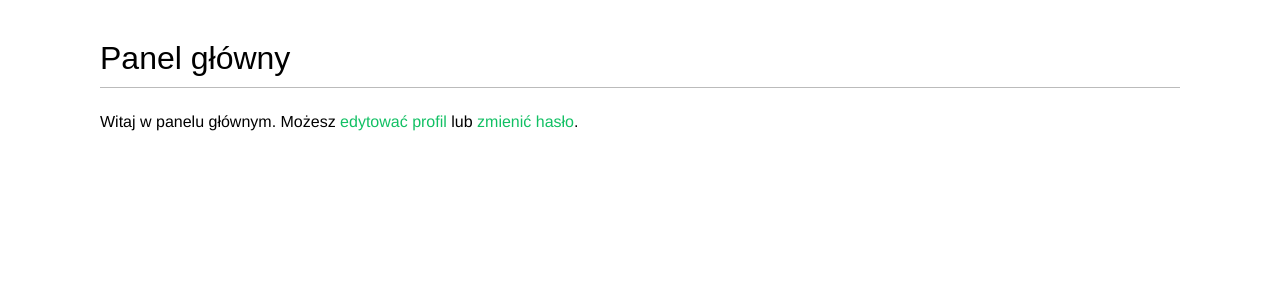
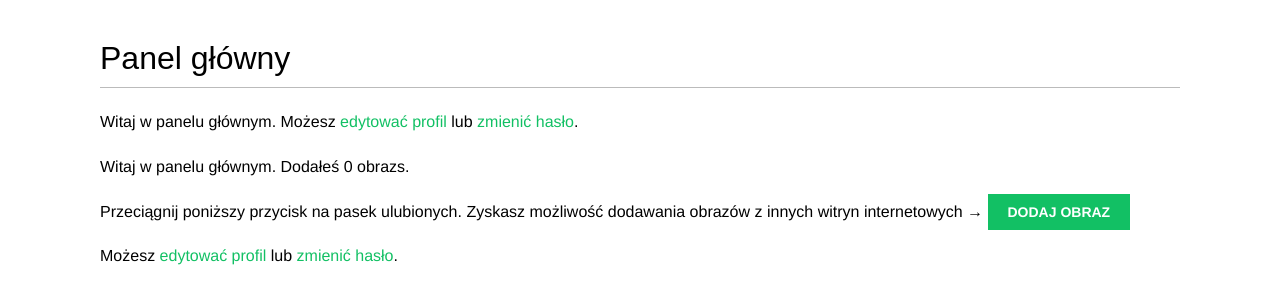
Before and after one commit to Erickarius/witryna_spolecznosciowa, a Django app: page /account/ in a window 1280 px wide. Shown: the part 48-352 px from the top of the page. Run offline with Django 5.2, Linux system fonts and the light colour scheme; a user stored in the database is signed in; data that the repository does not hold is empty; some web fonts are replaced.

Commit message:
Utworzenie bookmmarkletu za pomoc jQuery

```diff
--- a/account/templates/account/dashboard.html
+++ b/account/templates/account/dashboard.html
@@ -5,4 +5,12 @@
 {% block content %}
   <h1>Panel główny</h1>
   <p>Witaj w panelu głównym. Możesz <a href="{% url "edit" %}">edytować profil</a> lub <a href="{% url "password_change" %}">zmienić hasło</a>.</p>
+
+  {% with total_images_created=request.user.images_created.count %}
+    <p>Witaj w panelu głównym. Dodałeś {{ total_images_created }} obraz{{ total_images_created|pluralize }}.</p>
+  {% endwith %}
+
+  <p>Przeciągnij poniższy przycisk na pasek ulubionych. Zyskasz możliwość dodawania obrazów z innych witryn internetowych → <a href="javascript:{% include "bookmarklet_launcher.js" %}" class="button">Dodaj obraz</a></p>
+
+  <p>Możesz <a href="{% url "edit" %}">edytować profil</a> lub <a href="{% url "password_change" %}">zmienić hasło</a>.</p>
 {% endblock %}
--- /dev/null
+++ b/images/templates/bookmarklet_launcher.js
@@ -0,0 +1,8 @@
+(function(){
+    if (window.myBookmarklet !== undefined){
+        myBookmarklet();
+    }
+    else {
+        document.body.appendChild(document.createElement('script')).src='http://127.0.0.1:8000/static/js/bookmarklet.js?r='+Math.floor(Math.random()*99999999999999999999);
+    }
+})();
```
Also changed, not shown: images/static/js/bookmarklet.js (+17 -16 lines), db.sqlite3, media/images/2024/03/03/Zrzut_ekranu_2024-02-25_175623.png (added), media/images/2024/03/03/kremowa-mapa.jpg (added).
